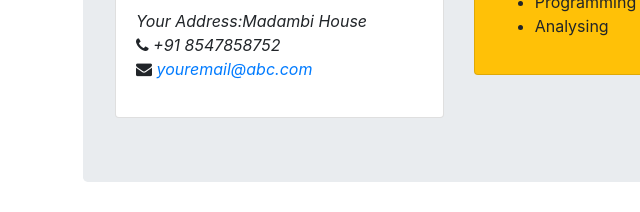
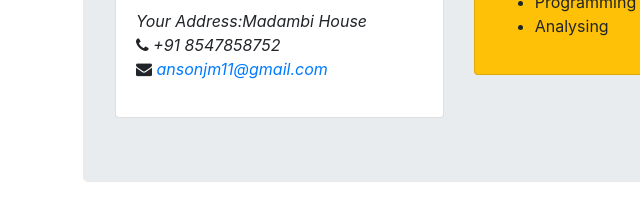
Before and after one commit to Ansonjm/Ansonjm.github.io, a plain HTML site: page index.html in a window 1280 px wide. Shown: the part 496-708 px from the top of the page, 2-642 px from the left. Drawn offline with nearby package versions, Linux system fonts and the light colour scheme.

Commit message:
Update index.html

```diff
--- a/index.html
+++ b/index.html
@@ -72,7 +72,7 @@
 
                 <i class="fa fa-phone"></i> +91 8547858752<br>
 
-                <i class="fa fa-envelope "></i> <a href="ansonjm11@gmail.com">youremail@abc.com</a></p>
+                <i class="fa fa-envelope "></i> <a href="ansonjm11@gmail.com">ansonjm11@gmail.com</a></p>
 
                 <div style="font-size:40px;">
 
```
